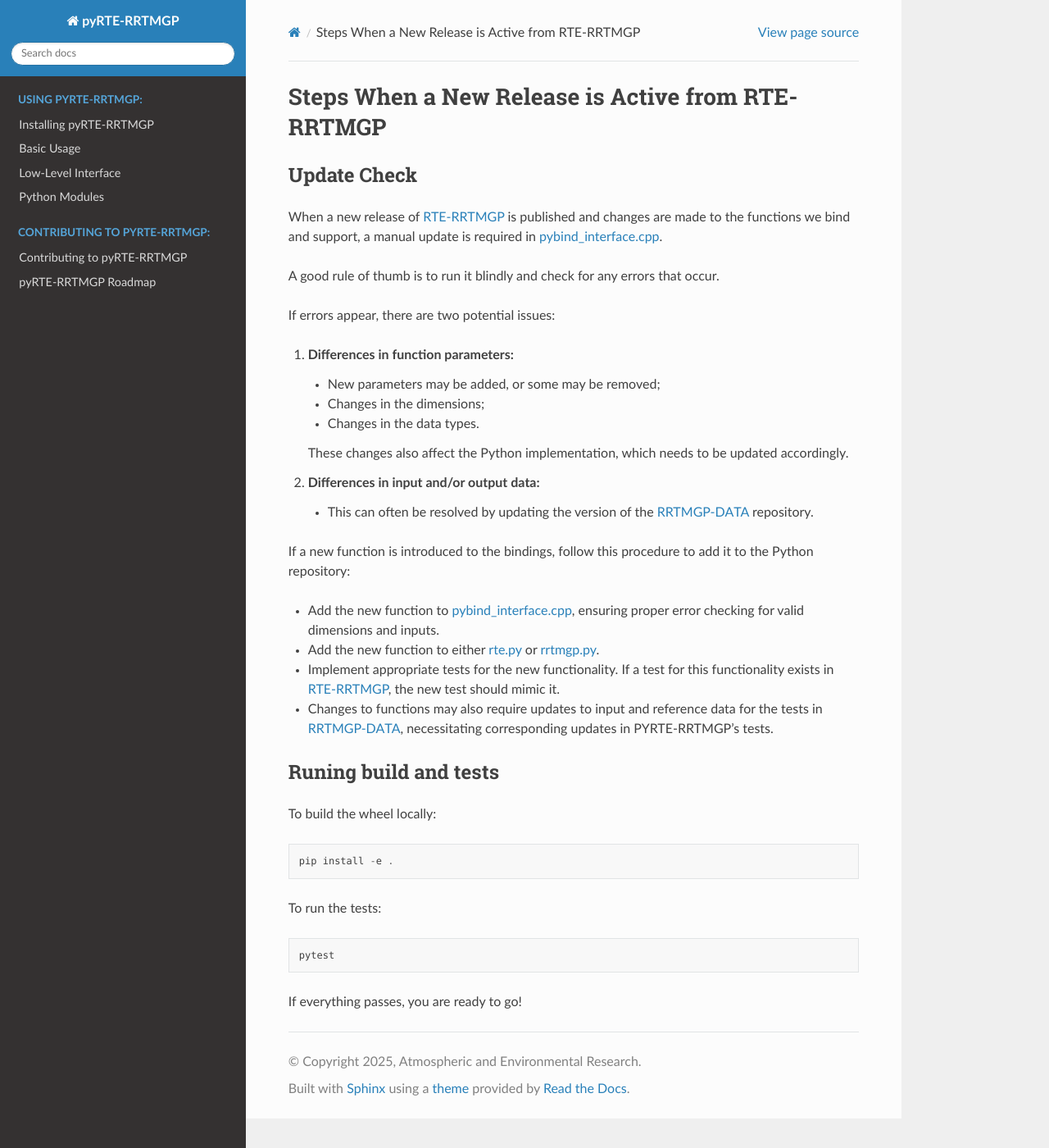
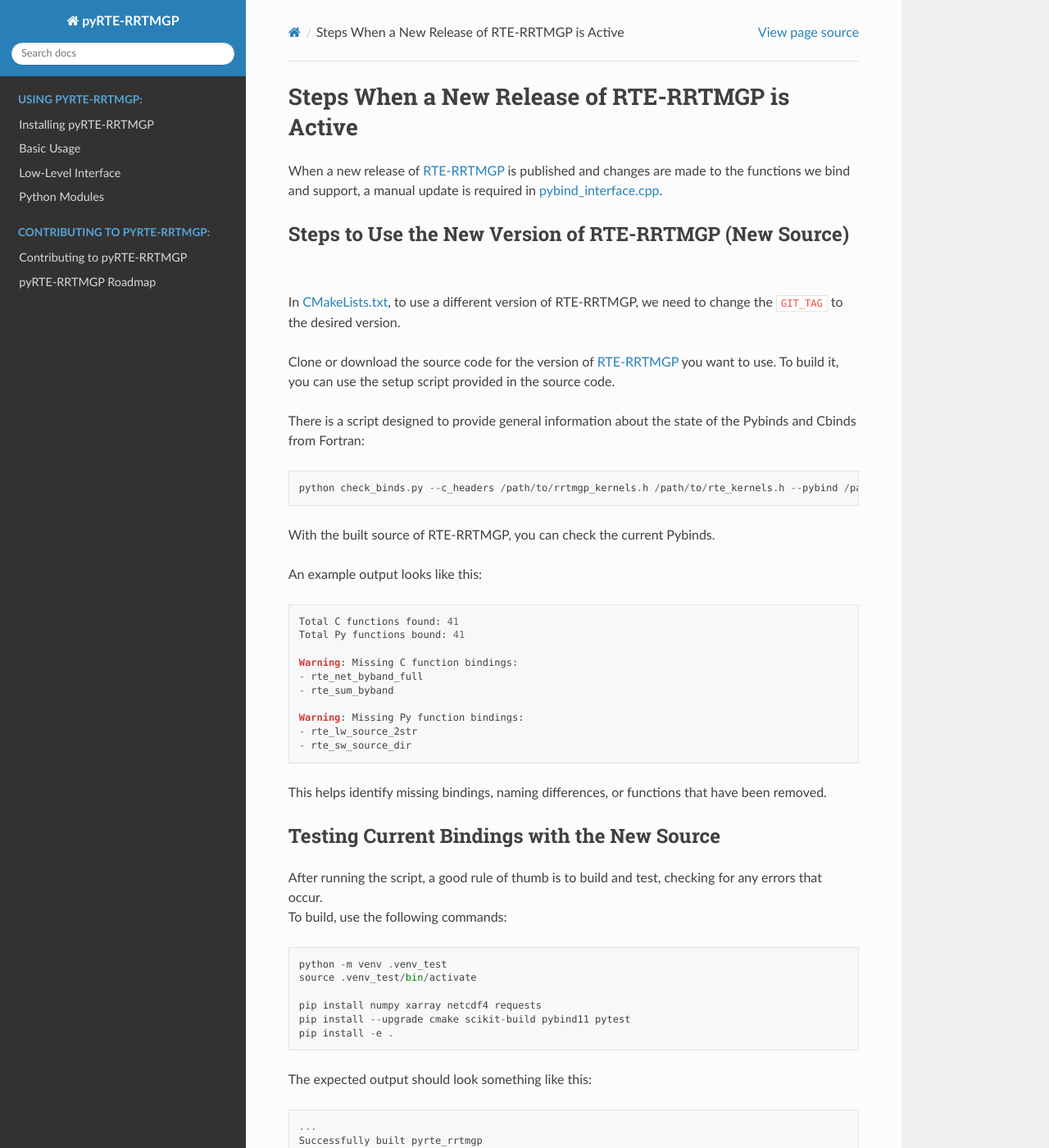
Before and after one commit to earth-system-radiation/pyRTE-RRTMGP, a Sphinx documentation site: the page built from docs/source/release_guide.md, in a window 1280 px wide and 1400 px high. Shown: the whole window at 82% size. Built offline with Sphinx 7.4.7 and the Read the Docs theme 3.1.0, drawn with Linux system fonts in a browser that asks for light colours; some of the changed text lies outside the part shown.

Commit message:
Added more information about the release process (wip)
- Added script to compare C function declarations with Pybind11 bindings

````diff
--- a/docs/source/release_guide.md
+++ b/docs/source/release_guide.md
@@ -1,38 +1,150 @@
-# Steps When a New Release is Active from RTE-RRTMGP
-
-## Update Check
+# Steps When a New Release of RTE-RRTMGP is Active
 
 When a new release of [RTE-RRTMGP](https://github.com/earth-system-radiation/rte-rrtmgp/) is published and changes are made to the functions we bind and support, a manual update is required in [pybind_interface.cpp](../../pybind_interface.cpp).
 
-A good rule of thumb is to run it blindly and check for any errors that occur.
+## Steps to Use the New Version of RTE-RRTMGP (New Source)
+
+In [CMakeLists.txt](../../CMakeLists.txt), to use a different version of RTE-RRTMGP, we need to change the `GIT_TAG` to the desired version.
+
+Clone or download the source code for the version of [RTE-RRTMGP](https://github.com/earth-system-radiation/rte-rrtmgp/) you want to use. To build it, you can use the setup script provided in the source code.
+
+There is a script designed to provide general information about the state of the Pybinds and Cbinds from Fortran:
+```
+python check_binds.py --c_headers /path/to/rrtmgp_kernels.h /path/to/rte_kernels.h --pybind /path/to/pybind_interface.cpp
+```
+
+With the built source of RTE-RRTMGP, you can check the current Pybinds.
+
+An example output looks like this:
+```
+Total C functions found: 41
+Total Py functions bound: 41
+
+Warning: Missing C function bindings:
+- rte_net_byband_full
+- rte_sum_byband
+
+Warning: Missing Py function bindings:
+- rte_lw_source_2str
+- rte_sw_source_dir
+```
+
+This helps identify missing bindings, naming differences, or functions that have been removed.
+
+## Testing Current Bindings with the New Source
+
+After running the script, a good rule of thumb is to build and test, checking for any errors that occur.
+To build, use the following commands:
+```
+python -m venv .venv_test
+source .venv_test/bin/activate
+
+pip install numpy xarray netcdf4 requests
+pip install --upgrade cmake scikit-build pybind11 pytest
+pip install -e .
+```
+The expected output should look something like this:
+```
+...
+Successfully built pyrte_rrtmgp
+Installing collected packages: pyrte_rrtmgp
+Successfully installed pyrte_rrtmgp-0.0.6
+```
+
+To run the tests:
+```
+pytest -v
+```
+
+The expected output should look something like this:
+```
+======================================================================================================== test session starts ========================================================================================================
+platform linux -- Python 3.12.8, pytest-8.3.4, pluggy-1.5.0 -- /data/vkm/code/makepath/columbia/.venv_test/bin/python
+cachedir: .pytest_cache
+rootdir: /data/vkm/code/makepath/columbia
+configfile: pyproject.toml
+testpaths: pyrte_rrtmgp/tests
+collected 47 items
+
+...
+pyrte_rrtmgp/tests/test_exported_functions.py::test_rte_increment_nstream_by_nstream PASSED                                                                                                                                   [ 95%]
+pyrte_rrtmgp/tests/test_python_frontend/test_lw_solver.py::test_lw_solver_noscat PASSED                                                                                                                                       [ 97%]
+pyrte_rrtmgp/tests/test_python_frontend/test_sw_solver.py::test_sw_solver_noscat PASSED                                                                                                                                       [100%]
+
+======================================================================================================== 47 passed in 27.71s ========================================================================================================
+```
 
 If errors appear, there are two potential issues:
 
+TODO: ADD EXAMPLES
+
 1. **Differences in function parameters:**
-    - New parameters may be added, or some may be removed;
-    - Changes in the dimensions;
-    - Changes in the data types.
+	- New parameters may have been added, or some may have been removed.
+	- Changes in dimensions.
+	- Changes in data types.
 
-    These changes also affect the Python implementation, which needs to be updated accordingly.
+	These changes also affect the Python implementation, which must be updated accordingly.
+
 2. **Differences in input and/or output data:**
-    - This can often be resolved by updating the version of the [RRTMGP-DATA](https://github.com/earth-system-radiation/rrtmgp-data/) repository.
+	- This can often be resolved by updating the version of the [RRTMGP-DATA](https://github.com/earth-system-radiation/rrtmgp-data/) repository.
+
+## Adding New Bindings
 
 If a new function is introduced to the bindings, follow this procedure to add it to the Python repository:
 
 - Add the new function to [pybind_interface.cpp](../../pybind_interface.cpp), ensuring proper error checking for valid dimensions and inputs.
 - Add the new function to either [rte.py](../../pyrte_rrtmgp/kernels/rte.py) or [rrtmgp.py](../../pyrte_rrtmgp/kernels/rrtmgp.py).
 - Implement appropriate tests for the new functionality. If a test for this functionality exists in [RTE-RRTMGP](https://github.com/earth-system-radiation/rte-rrtmgp/), the new test should mimic it.
-- Changes to functions may also require updates to input and reference data for the tests in [RRTMGP-DATA](https://github.com/earth-system-radiation/rrtmgp-data/), necessitating corresponding updates in PYRTE-RRTMGP's tests.
+- Changes to functions may also require updates to input and reference data for the tests in [RRTMGP-DATA](https://github.com/earth-system-radiation/rrtmgp-data/), necessitating corresponding updates in PYRTE-RRTMGP’s tests.
 
-## Runing build and tests
-
-To build the wheel locally:
-```
-pip install -e .
-```
-To run the tests:
-```
-pytest
+Example Blueprint of a Bound Function:
+Cbind function:
+```c++
+void rte_sum_broadband(
+	const int& ncol,
+	const int& nlev,
+	const int& ngpt,
+	const Float* spectral_flux, // Dims: (ncol, nlev, ngpt)
+	Float* broadband_flux // Dims: (ncol, nlev)
+);
 ```
 
-If everything passes, you are ready to go!
+Pybind function:
+```c++
+// Declaration of the Pybind function
+m.def("rte_sum_broadband",
+[](
+// Mapping the data types with the corresponding properties for Pybind11
+	int ncol,
+	int nlev,
+	int ngpt,
+	py::array_t<Float> gpt_flux,
+	py::array_t<Float> flux
+) {
+// Error checking for dimensions
+	if (ncol <= 0 || nlev <= 0 || ngpt <= 0) {
+		throw std::runtime_error("ncol, nlev, and ngpt must be positive integers.");
+	}
+
+// Error checking for array sizes
+	if (gpt_flux.size() != ncol * nlev * ngpt) {
+		throw std::runtime_error("Invalid size for input array 'gpt_flux': expected (ncol, nlev, ngpt).");
+	}
+	if (flux.size() != ncol * nlev) {
+		throw std::runtime_error("Invalid size for output array 'flux': expected (ncol, nlev).");
+	}
+
+// Request buffer information
+	py::buffer_info buf_gpt_flux = gpt_flux.request();
+	py::buffer_info buf_flux = flux.request();
+
+// Calling the C-bound function
+	fortran::rte_sum_broadband(
+		ncol,
+		nlev,
+		ngpt,
+		reinterpret_cast<Float*>(buf_gpt_flux.ptr),
+		reinterpret_cast<Float*>(buf_flux.ptr)
+	);
+});
+```
````
Also changed, not shown: check_binds.py (added, +69 -0 lines).
